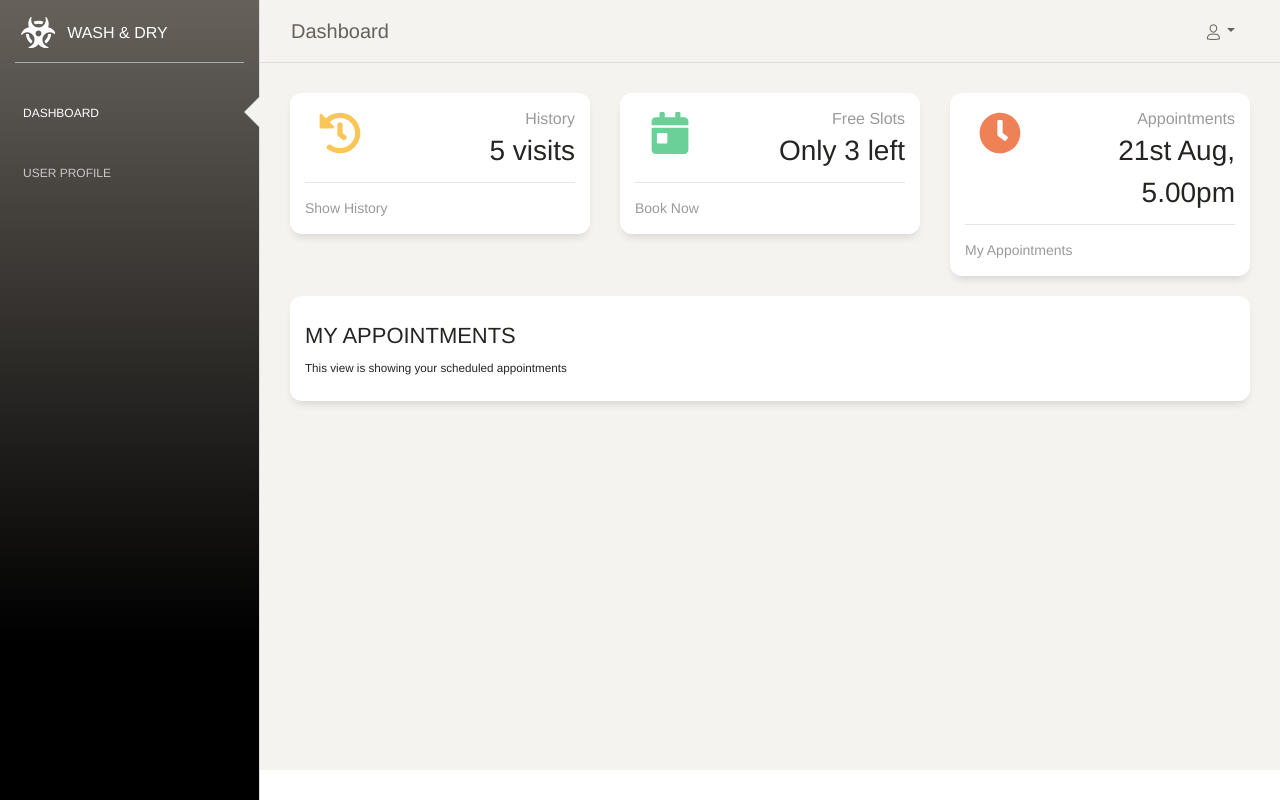
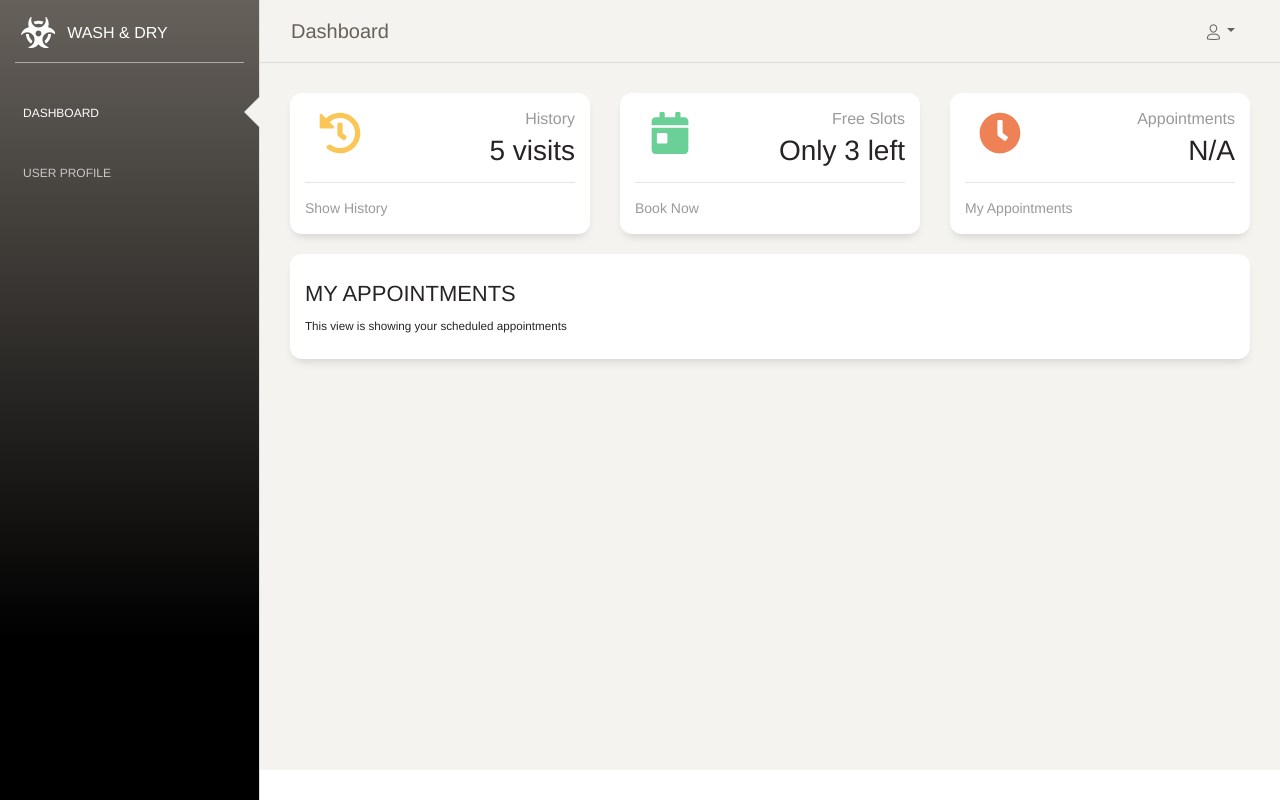
Before and after one commit to shakif95/washndry, a React (Create React App) app: page /appointments in a window 1280 px wide. Built offline with nearby package versions, Linux system fonts and the light colour scheme.

Commit message:
change appointment card title

```diff
--- a/src/components/dashboard/Dashboard.tsx
+++ b/src/components/dashboard/Dashboard.tsx
@@ -85,7 +85,7 @@ export const Dashboard: React.FC<any> = ({ children }) => {
                       <Col xs={7} md={8}>
                         <div className="numbers">
                           <p className="card-category">Appointments</p>
-                          <p className="card-title">21st Aug, 5.00pm</p>
+                          <p className="card-title">N/A</p>
                         </div>
                       </Col>
                     </Row>
@@ -94,7 +94,7 @@ export const Dashboard: React.FC<any> = ({ children }) => {
                     <hr />
                     <div className="stats">
                       My Appointments
-                  </div>
+                    </div>
                   </Card.Footer>
                 </Card>
               </a>
```
